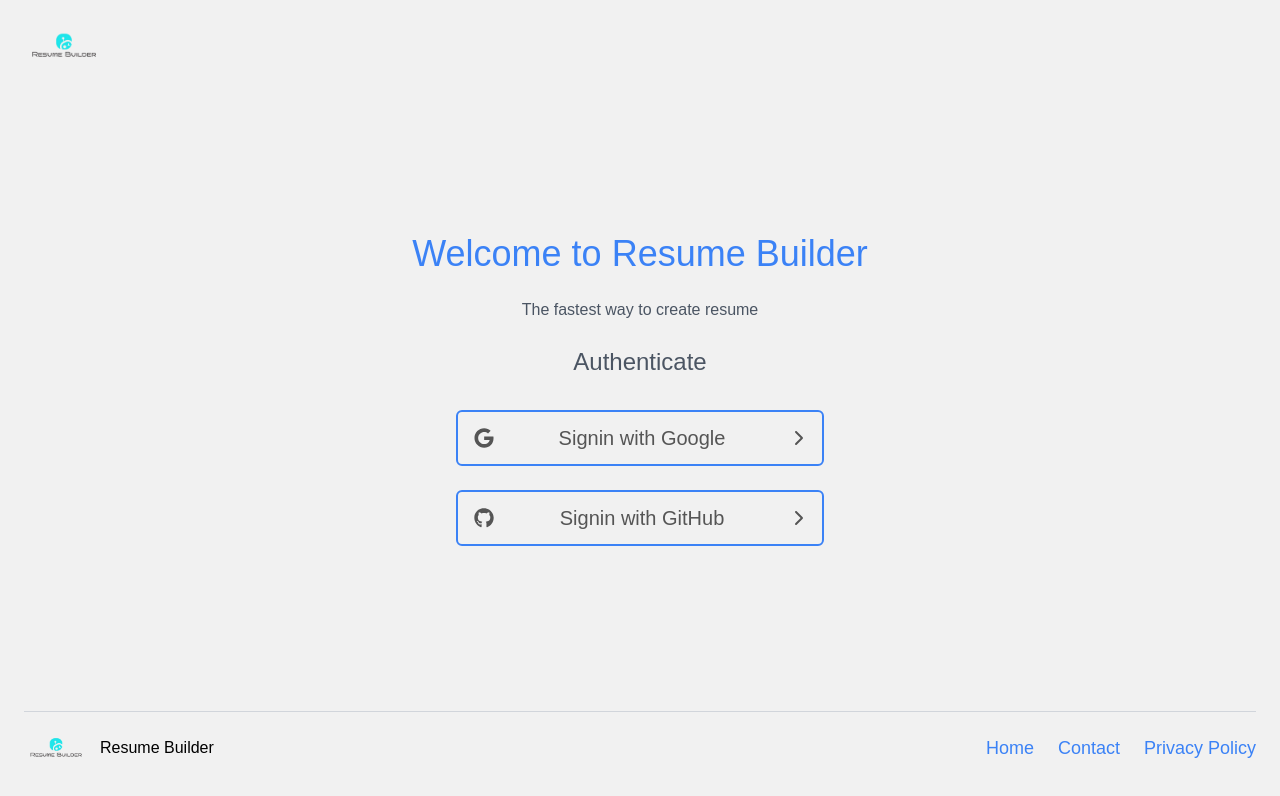
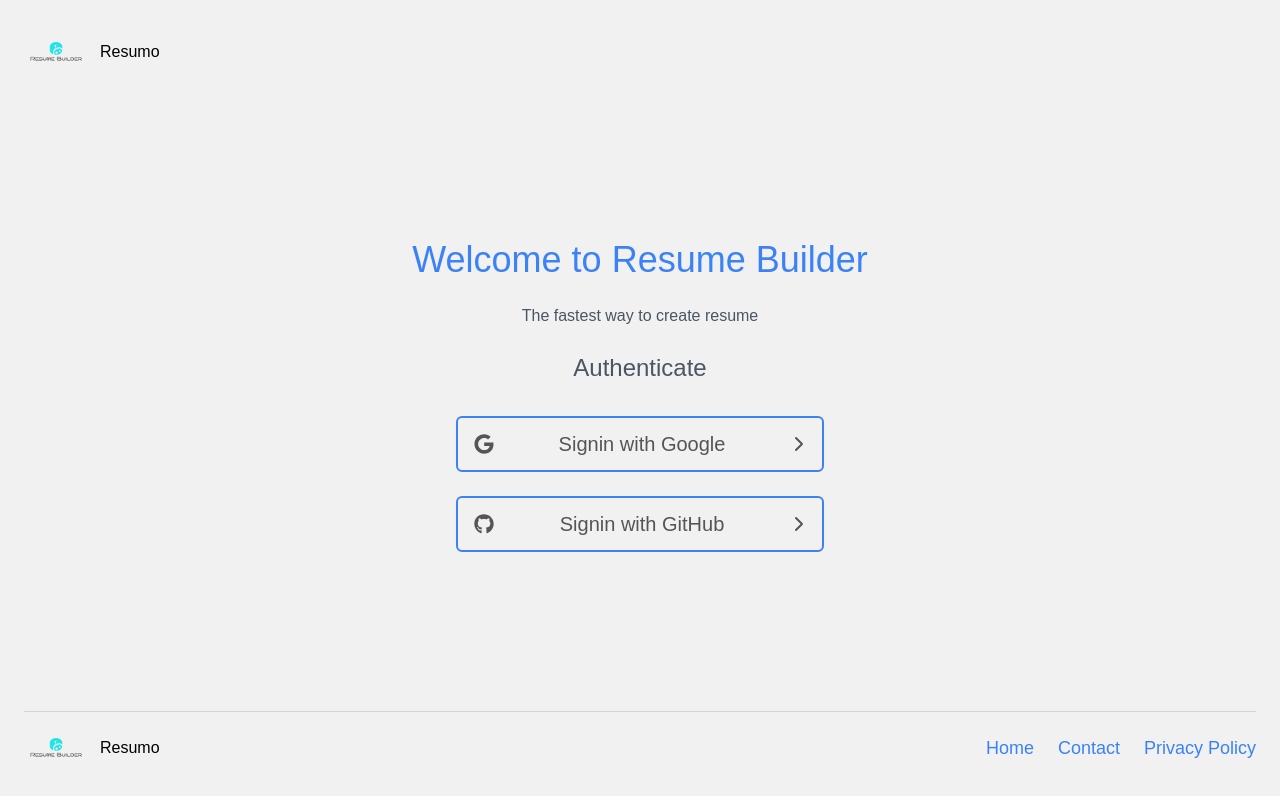
Before and after one commit to UdayGorai/Resume_Builder-React, a React (Create React App) app: page /auth in a window 1280 px wide. Shown: the top 796 px of the page. Built offline with nearby package versions, Linux system fonts and the light colour scheme.

Commit message:
Added Google and Github auth to authenticate.

```diff
--- a/src/components/AuthButtonWithProvider.jsx
+++ b/src/components/AuthButtonWithProvider.jsx
@@ -20,11 +20,19 @@ const AuthButtonWithProvider = ({Icon , label, provider}) => {
         break;
 
       case "GithubAuthProvider" :
-        console.log("Inside the Github Auth")
+        await signInWithRedirect(auth , gitAuthProvider).then((result) =>{
+          console.log(result)
+        }).catch((err) => {
+          console.log(`Error : ${err.Message}`)
+        });
         break;
 
       default:
-        console.log("Inside the Google Auth")
+        await signInWithRedirect(auth , googleAuthProvider).then((result) =>{
+          console.log(result)
+        }).catch((err) => {
+          console.log(`Error : ${err.Message}`)
+        });
         break;
 
     }
--- a/src/containers/Footer.jsx
+++ b/src/containers/Footer.jsx
@@ -7,7 +7,7 @@ const Footer = () => {
 
     <div className="flex items-center justify-center gap-3 py-3">
       <img src={Logo} className="w-16 h-auto object-contain whitespace-norap" alt="" />
-      <p>Resume Builder</p>
+      <p>Resumo</p>
     </div>
 
     <div className="flex items-center justify-center gap-6">
--- a/src/pages/Authentication.jsx
+++ b/src/pages/Authentication.jsx
@@ -10,7 +10,10 @@ const Authentication = () => {
   return (
     <div className='auth-section'>
         {/* top sectiom */}
-        <img src={Logo} className="w-20 h-auto object-contain" alt="" />
+        <div className="flex items-center justify-center gap-3 py-3">
+          <img src={Logo} className="w-16 h-auto object-contain whitespace-norap" alt="" />
+          <p>Resumo</p>
+        </div>
         {/* Main Secion */}
         <div className='w-full flex flex-1 flex-col items-center justify-center gap-6'>
             <h1 className="text-3xl lg:text-4xl text-blue-500">Welcome to Resume Builder</h1>
```
